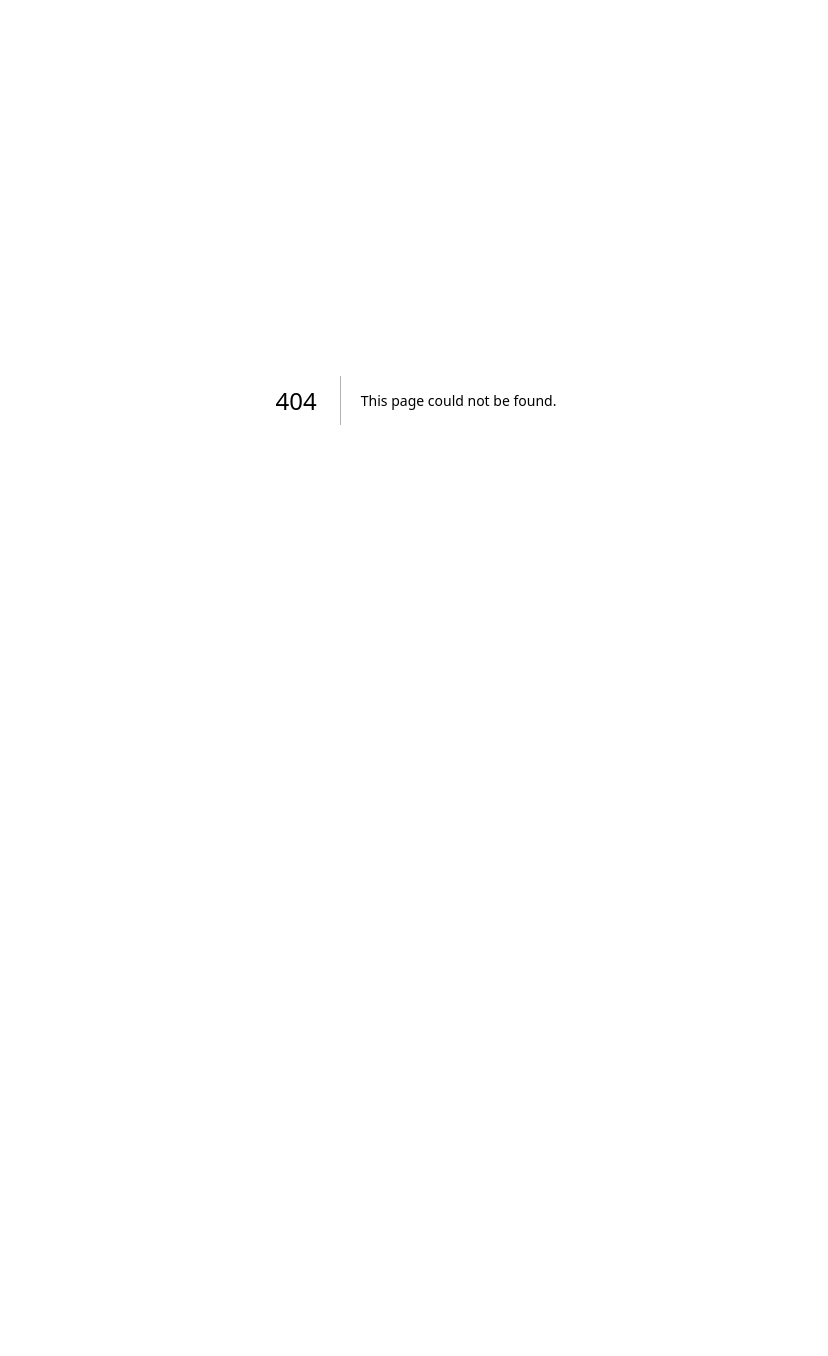
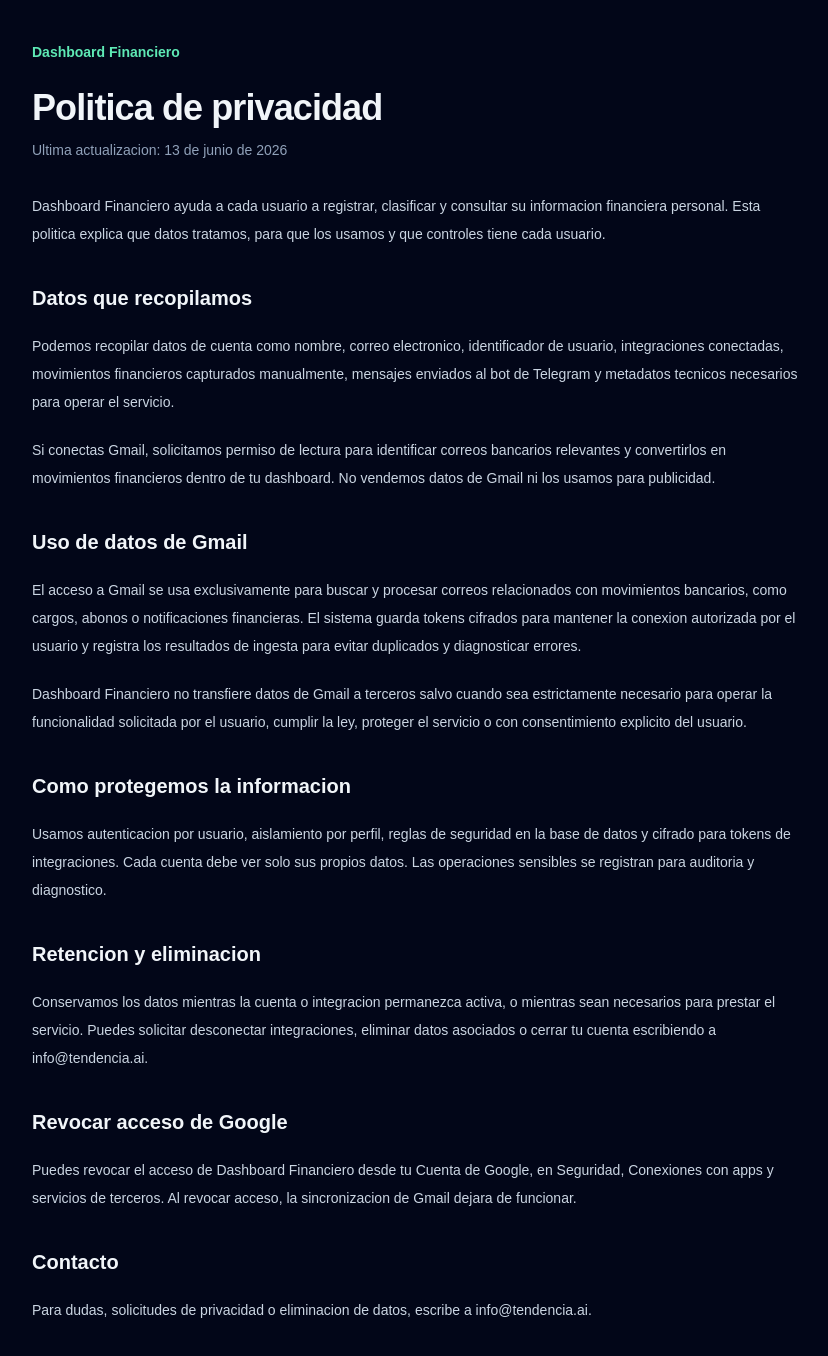
Before and after one commit to Gadioso/dashboard-financiero, a Next.js app in the folder financiero-web/: page /privacy in a window 1280 px wide. Before the commit this address had no page. Shown: the top 1356 px of the page, without its empty margins (224-1052 px from the left). Before the commit the page ends 800 px from the top, so only its background shows below. Built offline with nearby package versions, Linux system fonts and the light colour scheme.

Commit message:
Add public policy pages for Google verification

```diff
--- a/financiero-web/app/login/page.tsx
+++ b/financiero-web/app/login/page.tsx
@@ -202,6 +202,10 @@ function LoginForm() {
         >
           {loading ? 'Entrando...' : mode === 'account' && accountAction === 'signup' ? 'Crear cuenta' : 'Entrar'}
         </button>
+        <div className="mt-5 flex justify-center gap-4 text-xs text-slate-500">
+          <a href="/privacy" className="hover:text-slate-300">Privacidad</a>
+          <a href="/terms" className="hover:text-slate-300">Terminos</a>
+        </div>
       </form>
     </main>
   );
--- /dev/null
+++ b/financiero-web/app/privacy/page.tsx
@@ -0,0 +1,64 @@
+import Link from 'next/link';
+
+const updatedAt = '13 de junio de 2026';
+
+export const metadata = {
+  title: 'Privacidad | Dashboard Financiero',
+  description: 'Politica de privacidad de Dashboard Financiero.',
+};
+
+export default function PrivacyPage() {
+  return (
+    <main className="min-h-screen bg-slate-950 px-5 py-10 text-slate-100">
+      <article className="mx-auto max-w-3xl">
+        <Link href="/login" className="text-sm font-semibold text-emerald-300 hover:text-emerald-200">
+          Dashboard Financiero
+        </Link>
+        <h1 className="mt-6 text-4xl font-bold tracking-tight">Politica de privacidad</h1>
+        <p className="mt-3 text-sm text-slate-400">Ultima actualizacion: {updatedAt}</p>
+
+        <section className="mt-8 space-y-5 text-sm leading-7 text-slate-300">
+          <p>
+            Dashboard Financiero ayuda a cada usuario a registrar, clasificar y consultar su informacion financiera personal. Esta politica explica que datos tratamos, para que los usamos y que controles tiene cada usuario.
+          </p>
+
+          <h2 className="pt-4 text-xl font-bold text-slate-100">Datos que recopilamos</h2>
+          <p>
+            Podemos recopilar datos de cuenta como nombre, correo electronico, identificador de usuario, integraciones conectadas, movimientos financieros capturados manualmente, mensajes enviados al bot de Telegram y metadatos tecnicos necesarios para operar el servicio.
+          </p>
+          <p>
+            Si conectas Gmail, solicitamos permiso de lectura para identificar correos bancarios relevantes y convertirlos en movimientos financieros dentro de tu dashboard. No vendemos datos de Gmail ni los usamos para publicidad.
+          </p>
+
+          <h2 className="pt-4 text-xl font-bold text-slate-100">Uso de datos de Gmail</h2>
+          <p>
+            El acceso a Gmail se usa exclusivamente para buscar y procesar correos relacionados con movimientos bancarios, como cargos, abonos o notificaciones financieras. El sistema guarda tokens cifrados para mantener la conexion autorizada por el usuario y registra los resultados de ingesta para evitar duplicados y diagnosticar errores.
+          </p>
+          <p>
+            Dashboard Financiero no transfiere datos de Gmail a terceros salvo cuando sea estrictamente necesario para operar la funcionalidad solicitada por el usuario, cumplir la ley, proteger el servicio o con consentimiento explicito del usuario.
+          </p>
+
+          <h2 className="pt-4 text-xl font-bold text-slate-100">Como protegemos la informacion</h2>
+          <p>
+            Usamos autenticacion por usuario, aislamiento por perfil, reglas de seguridad en la base de datos y cifrado para tokens de integraciones. Cada cuenta debe ver solo sus propios datos. Las operaciones sensibles se registran para auditoria y diagnostico.
+          </p>
+
+          <h2 className="pt-4 text-xl font-bold text-slate-100">Retencion y eliminacion</h2>
+          <p>
+            Conservamos los datos mientras la cuenta o integracion permanezca activa, o mientras sean necesarios para prestar el servicio. Puedes solicitar desconectar integraciones, eliminar datos asociados o cerrar tu cuenta escribiendo a info@tendencia.ai.
+          </p>
+
+          <h2 className="pt-4 text-xl font-bold text-slate-100">Revocar acceso de Google</h2>
+          <p>
+            Puedes revocar el acceso de Dashboard Financiero desde tu Cuenta de Google, en Seguridad, Conexiones con apps y servicios de terceros. Al revocar acceso, la sincronizacion de Gmail dejara de funcionar.
+          </p>
+
+          <h2 className="pt-4 text-xl font-bold text-slate-100">Contacto</h2>
+          <p>
+            Para dudas, solicitudes de privacidad o eliminacion de datos, escribe a info@tendencia.ai.
+          </p>
+        </section>
+      </article>
+    </main>
+  );
+}
--- /dev/null
+++ b/financiero-web/app/terms/page.tsx
@@ -0,0 +1,63 @@
+import Link from 'next/link';
+
+const updatedAt = '13 de junio de 2026';
+
+export const metadata = {
+  title: 'Terminos | Dashboard Financiero',
+  description: 'Terminos de servicio de Dashboard Financiero.',
+};
+
+export default function TermsPage() {
+  return (
+    <main className="min-h-screen bg-slate-950 px-5 py-10 text-slate-100">
+      <article className="mx-auto max-w-3xl">
+        <Link href="/login" className="text-sm font-semibold text-emerald-300 hover:text-emerald-200">
+          Dashboard Financiero
+        </Link>
+        <h1 className="mt-6 text-4xl font-bold tracking-tight">Terminos de servicio</h1>
+        <p className="mt-3 text-sm text-slate-400">Ultima actualizacion: {updatedAt}</p>
+
+        <section className="mt-8 space-y-5 text-sm leading-7 text-slate-300">
+          <p>
+            Al usar Dashboard Financiero aceptas estos terminos. Si no estas de acuerdo, no uses el servicio.
+          </p>
+
+          <h2 className="pt-4 text-xl font-bold text-slate-100">Uso del servicio</h2>
+          <p>
+            Dashboard Financiero es una herramienta de organizacion financiera personal. Puedes registrar movimientos, consultar reportes, conectar integraciones y automatizar la captura de datos permitidos por ti.
+          </p>
+
+          <h2 className="pt-4 text-xl font-bold text-slate-100">No es asesoria financiera</h2>
+          <p>
+            La informacion del dashboard es orientativa y depende de los datos registrados o conectados por el usuario. El servicio no ofrece asesoria financiera, fiscal, legal, contable ni de inversion.
+          </p>
+
+          <h2 className="pt-4 text-xl font-bold text-slate-100">Responsabilidades del usuario</h2>
+          <p>
+            Eres responsable de mantener segura tu cuenta, revisar la exactitud de tus datos y conectar solo correos, chats o servicios sobre los que tengas autorizacion. No debes usar el servicio para acceder a informacion de terceros sin permiso.
+          </p>
+
+          <h2 className="pt-4 text-xl font-bold text-slate-100">Integraciones</h2>
+          <p>
+            Al conectar servicios como Google, Gmail o Telegram, autorizas a Dashboard Financiero a usar esos accesos para las funciones que activaste. Puedes revocar integraciones desde el proveedor correspondiente o solicitando soporte.
+          </p>
+
+          <h2 className="pt-4 text-xl font-bold text-slate-100">Disponibilidad</h2>
+          <p>
+            Trabajamos para mantener el servicio disponible y seguro, pero puede haber interrupciones, errores, cambios de proveedores externos o mantenimiento. Algunas integraciones pueden requerir verificaciones o aprobaciones de terceros.
+          </p>
+
+          <h2 className="pt-4 text-xl font-bold text-slate-100">Cambios</h2>
+          <p>
+            Podemos actualizar estos terminos para reflejar cambios de producto, seguridad o requisitos legales. La version vigente estara disponible en esta pagina.
+          </p>
+
+          <h2 className="pt-4 text-xl font-bold text-slate-100">Contacto</h2>
+          <p>
+            Para soporte o preguntas sobre estos terminos, escribe a info@tendencia.ai.
+          </p>
+        </section>
+      </article>
+    </main>
+  );
+}
--- a/financiero-web/proxy.ts
+++ b/financiero-web/proxy.ts
@@ -10,6 +10,8 @@ function dashboardAuthEnabled() {
 function isPublicPath(pathname: string) {
   return (
     pathname === '/login' ||
+    pathname === '/privacy' ||
+    pathname === '/terms' ||
     pathname === '/auth/callback' ||
     pathname === '/api/health' ||
     pathname.startsWith('/api/auth/') ||
```
Also changed, not shown: 1 other file (tests, documents, lock files or other folders).
